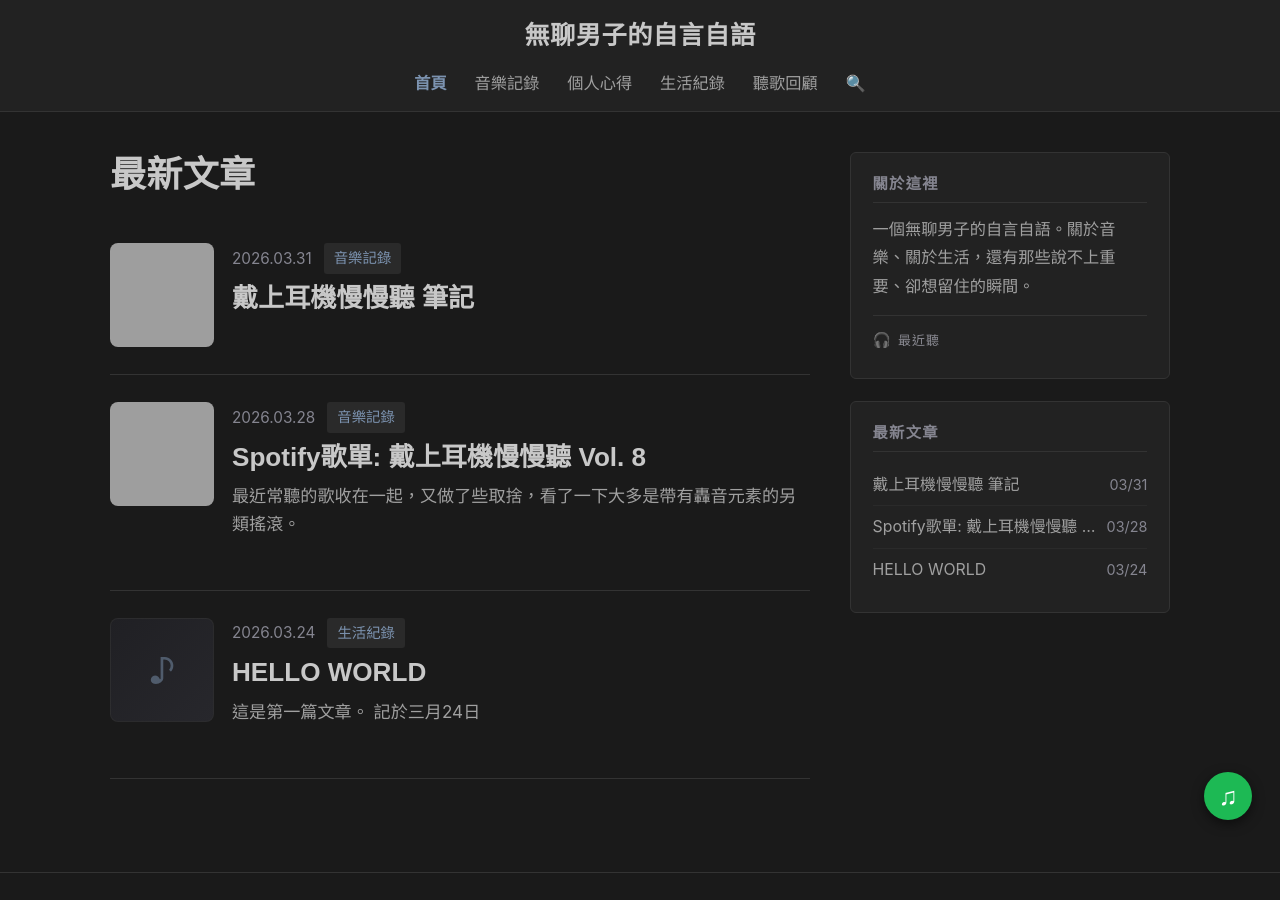
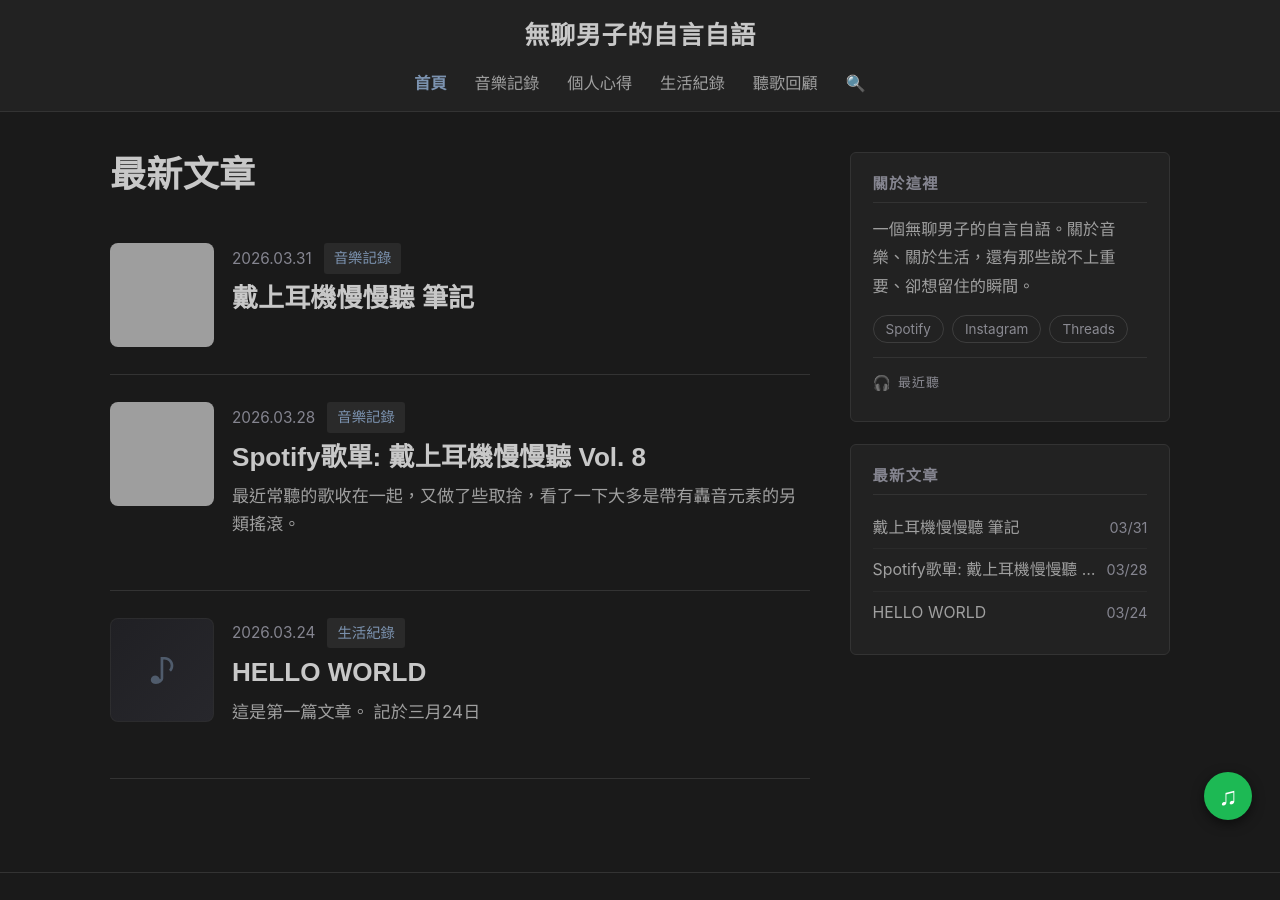
Before and after one commit to TediousMan/tediousman.github.io, a Jekyll site: the page built from index.html, in a window 1280 px wide and 900 px high, cut to the strip 0-900 px from the top of the window. Built offline with Jekyll 4.4.1, drawn with Linux system fonts in a browser that asks for light colours; the list of posts is cut into pages by our own code; comment, search, counter and statistics services are not loaded; a style sheet for code colours, icons or effects is not loaded; some of the changed text lies outside the part shown; grey boxes are pictures that could not be loaded.

Commit message:
加上 SNS 連結：側欄「關於這裡」小膠囊 + 頁尾文字連結
- Spotify / Instagram / Threads 三個 tediousman 人設帳號
- 側欄為低調膠囊（hover 霧藍），位置在介紹文字與「正在聽」之間
- 頁尾與 RSS 同排；皆 target=_blank + rel="me noopener"

Co-Authored-By: Claude Opus 4.8 <noreply@anthropic.com>

```diff
--- a/_includes/footer.html
+++ b/_includes/footer.html
@@ -5,6 +5,9 @@
       <div class="footer-links">
         <a href="/feed.xml">RSS</a>
         <a href="/about/">關於我</a>
+        <a href="https://open.spotify.com/user/bigbone1127" target="_blank" rel="me noopener">Spotify</a>
+        <a href="https://www.instagram.com/tediousman2021" target="_blank" rel="me noopener">Instagram</a>
+        <a href="https://www.threads.com/@tediousman2021" target="_blank" rel="me noopener">Threads</a>
         <a href="/sitemap.xml">Sitemap</a>
         <a href="/admin/" id="footer-login-link" style="opacity:0.5;">登入</a>
       </div>
--- a/_includes/sidebar-home.html
+++ b/_includes/sidebar-home.html
@@ -2,6 +2,12 @@
   <section class="sidebar-section sidebar-about">
     <h3>關於這裡</h3>
     <p>一個無聊男子的自言自語。關於音樂、關於生活，還有那些說不上重要、卻想留住的瞬間。</p>
+
+    <div class="sns-row">
+      <a href="https://open.spotify.com/user/bigbone1127" target="_blank" rel="me noopener">Spotify</a>
+      <a href="https://www.instagram.com/tediousman2021" target="_blank" rel="me noopener">Instagram</a>
+      <a href="https://www.threads.com/@tediousman2021" target="_blank" rel="me noopener">Threads</a>
+    </div>
 
     <a id="now-listening" class="now-listening" href="{{ '/wrapped/' | relative_url }}" hidden>
       <span class="nl-top"><span id="nl-icon" class="nl-icon" aria-hidden="true">🎧</span><span id="nl-label" class="nl-label">最近聽</span></span>
@@ -10,6 +16,14 @@
   </section>
 
   <style>
+    .sns-row { display:flex; gap:8px; flex-wrap:wrap; margin-top:14px; }
+    .sns-row a {
+      font-size:0.75rem; padding:4px 12px; border-radius:999px;
+      border:1px solid rgba(255,255,255,0.12); color:#8a8a92;
+      text-decoration:none; line-height:1.4;
+      transition:color 160ms ease, border-color 160ms ease;
+    }
+    .sns-row a:hover { color:#9db2cc; border-color:rgba(124,147,176,0.55); }
     .now-listening {
       display:block; margin-top:14px; padding-top:13px;
       border-top:1px solid rgba(255,255,255,0.08);
```
